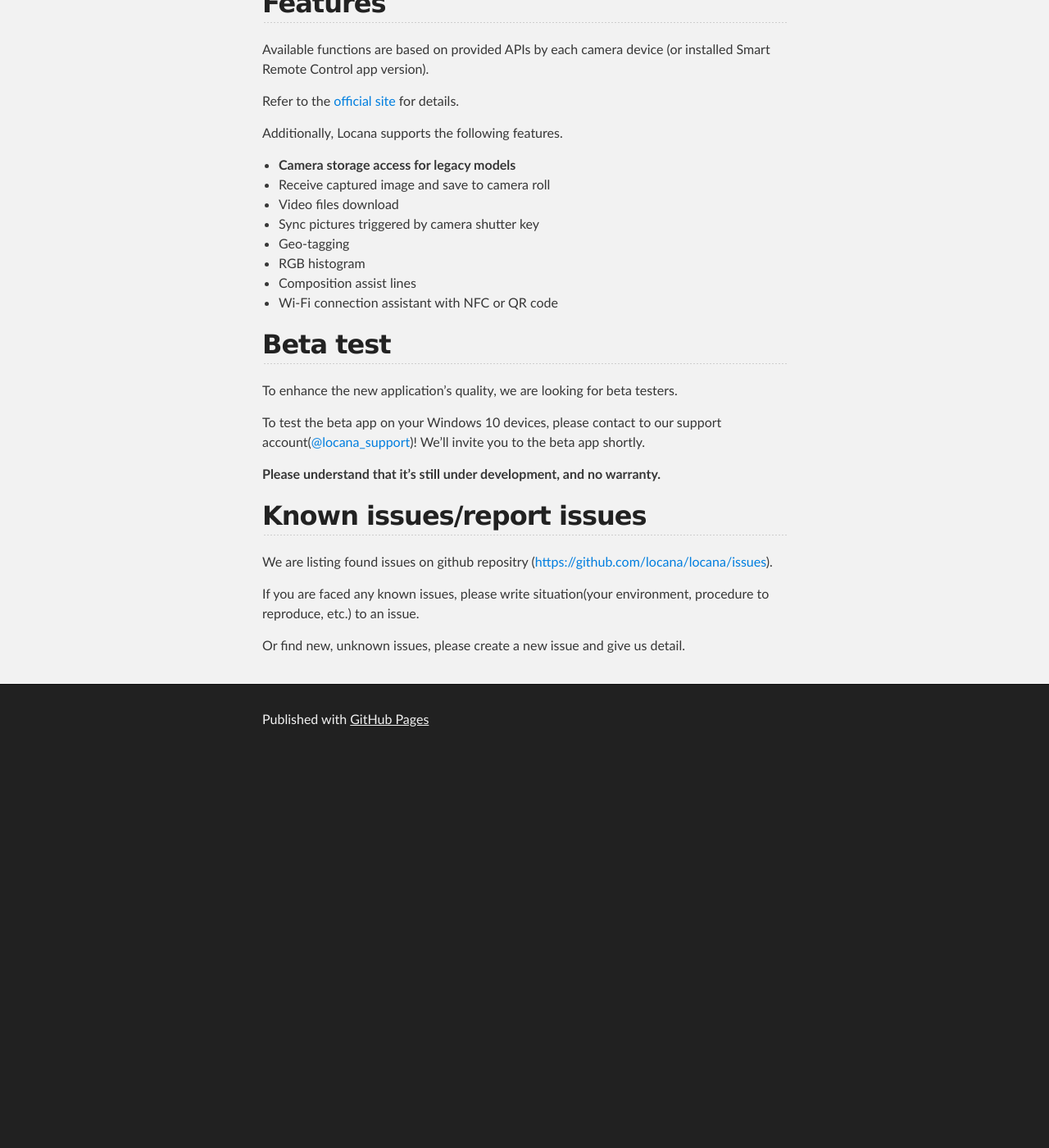
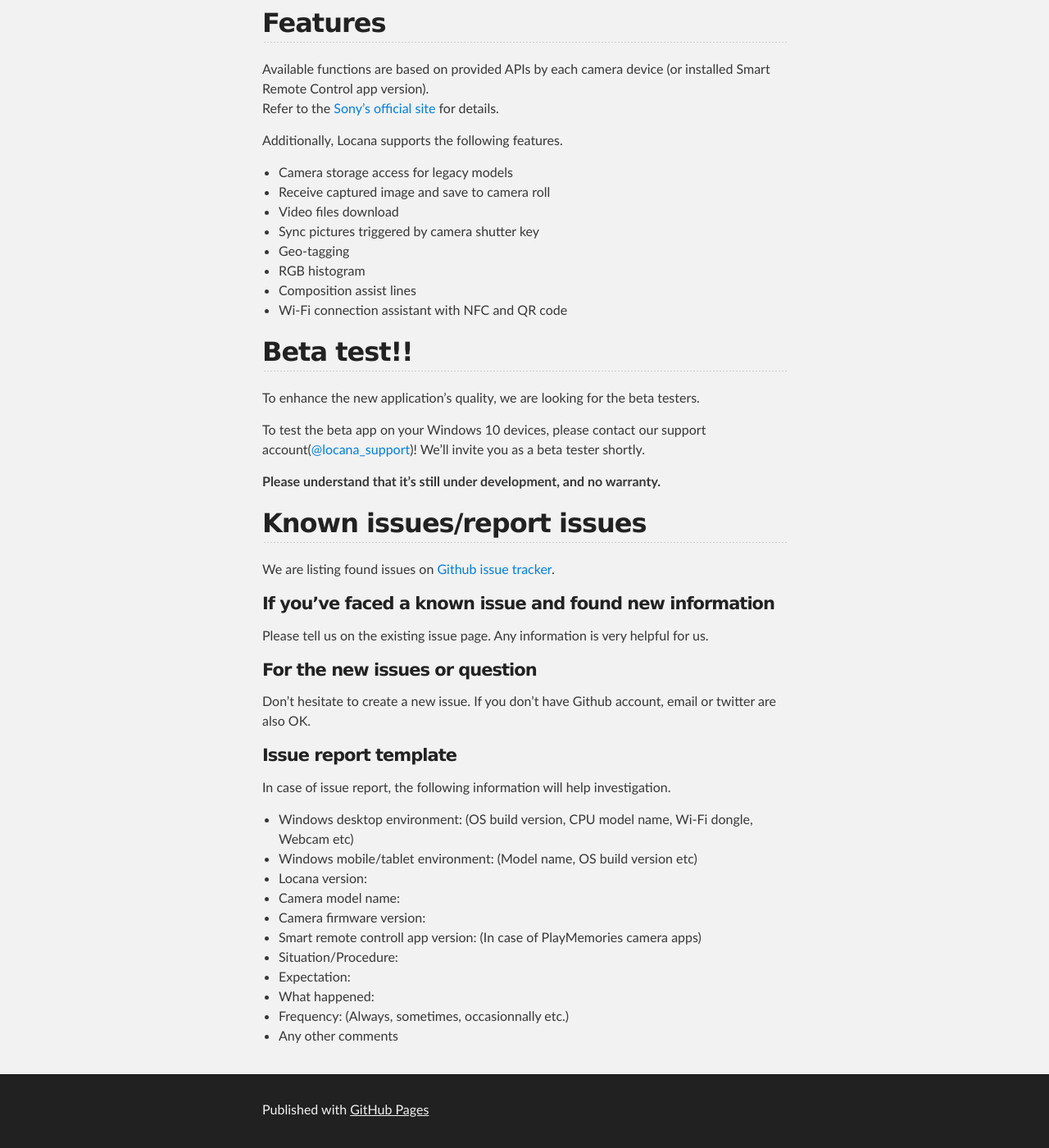
Before and after one commit to locana/locana.github.io, a Jekyll site: the page built from win10_uwp.md, in a window 1280 px wide and 1400 px high, scrolled down 422 px. Shown: the whole window at 82% size. Built offline with Jekyll 4.4.1, drawn with Linux system fonts in a browser that asks for light colours; before the commit the page ends 1346 px from its top, so only the background shows below that; some of the changed text lies outside the part shown.

Commit message:
Update Windows 10 page

```diff
--- a/win10_uwp.md
+++ b/win10_uwp.md
@@ -4,40 +4,61 @@
 
 # Locana for Windows 10
 
-It will be released soon!
+Locana reborns this Spring to support all modern Windows systems over the world!
 
-Of cource, it supports both of Windows 10 **desktop and mobile.**
-Wait for this Spring!
+Of cource, **Windows 10 Desktop, Tablet and Mobile are supported**, thanks to the Universal Windows Platform.
 
 ## Features
 
 Available functions are based on provided APIs by each camera device (or installed Smart Remote Control app version).
-
-Refer to the [official site](http://developer.sony.com/develop/cameras/) for details.
+Refer to the [Sony's official site](http://developer.sony.com/develop/cameras/) for details.
 
 Additionally, Locana supports the following features.
 
-- **Camera storage access for legacy models**
+- Camera storage access for legacy models
 - Receive captured image and save to camera roll
 - Video files download
 - Sync pictures triggered by camera shutter key
 - Geo-tagging
 - RGB histogram
 - Composition assist lines
-- Wi-Fi connection assistant with NFC or QR code
+- Wi-Fi connection assistant with NFC and QR code
 
-## Beta test
+## Beta test!!
 
-To enhance the new application's quality, we are looking for beta testers.
+To enhance the new application's quality, we are looking for the beta testers.
 
-To test the beta app on your Windows 10 devices, please contact to our support account([@locana_support](https://twitter.com/locana_support))! We'll invite you to the beta app shortly.
+To test the beta app on your Windows 10 devices, please contact our support account([@locana_support](https://twitter.com/locana_support))!
+We'll invite you as a beta tester shortly.
 
 **Please understand that it's still under development, and no warranty.**
 
 ## Known issues/report issues
 
-We are listing found issues on github repositry ([https://github.com/locana/locana/issues](https://github.com/locana/locana/issues)).
+We are listing found issues on [Github issue tracker](https://github.com/locana/locana/issues).
 
-If you are faced any known issues, please write situation(your environment, procedure to reproduce, etc.) to an issue.
+#### If you've faced a known issue and found new information
 
-Or find new, unknown issues, please create a new issue and give us detail.
+Please tell us on the existing issue page.
+Any information is very helpful for us.
+
+#### For the new issues or question
+
+Don't hesitate to create a new issue.
+If you don't have Github account, email or twitter are also OK.
+
+#### Issue report template
+
+In case of issue report, the following information will help investigation.
+
+- Windows desktop environment: (OS build version, CPU model name, Wi-Fi dongle, Webcam etc)
+- Windows mobile/tablet environment: (Model name, OS build version etc)
+- Locana version:
+- Camera model name:
+- Camera firmware version:
+- Smart remote controll app version: (In case of PlayMemories camera apps)
+- Situation/Procedure:
+- Expectation:
+- What happened:
+- Frequency: (Always, sometimes, occasionnally etc.)
+- Any other comments
```
Also changed, not shown: index.md (+1 -1 lines).
